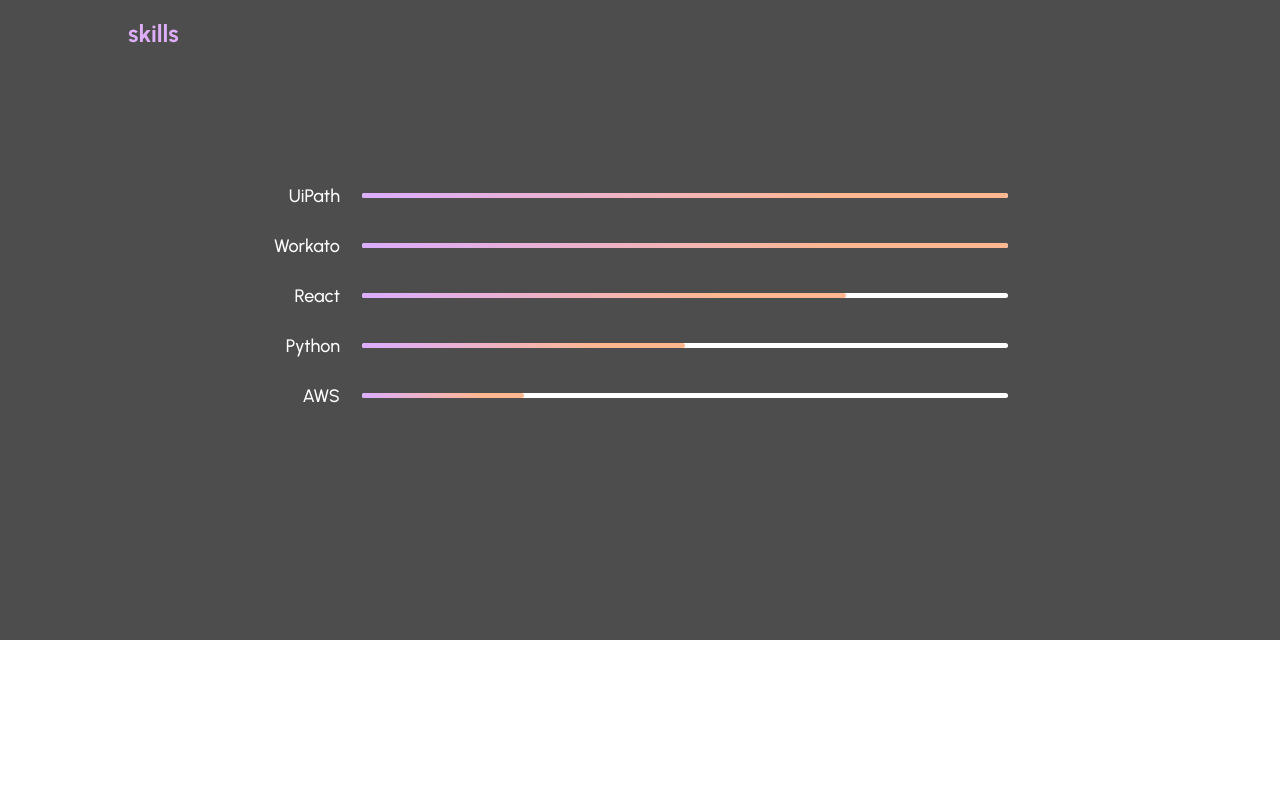
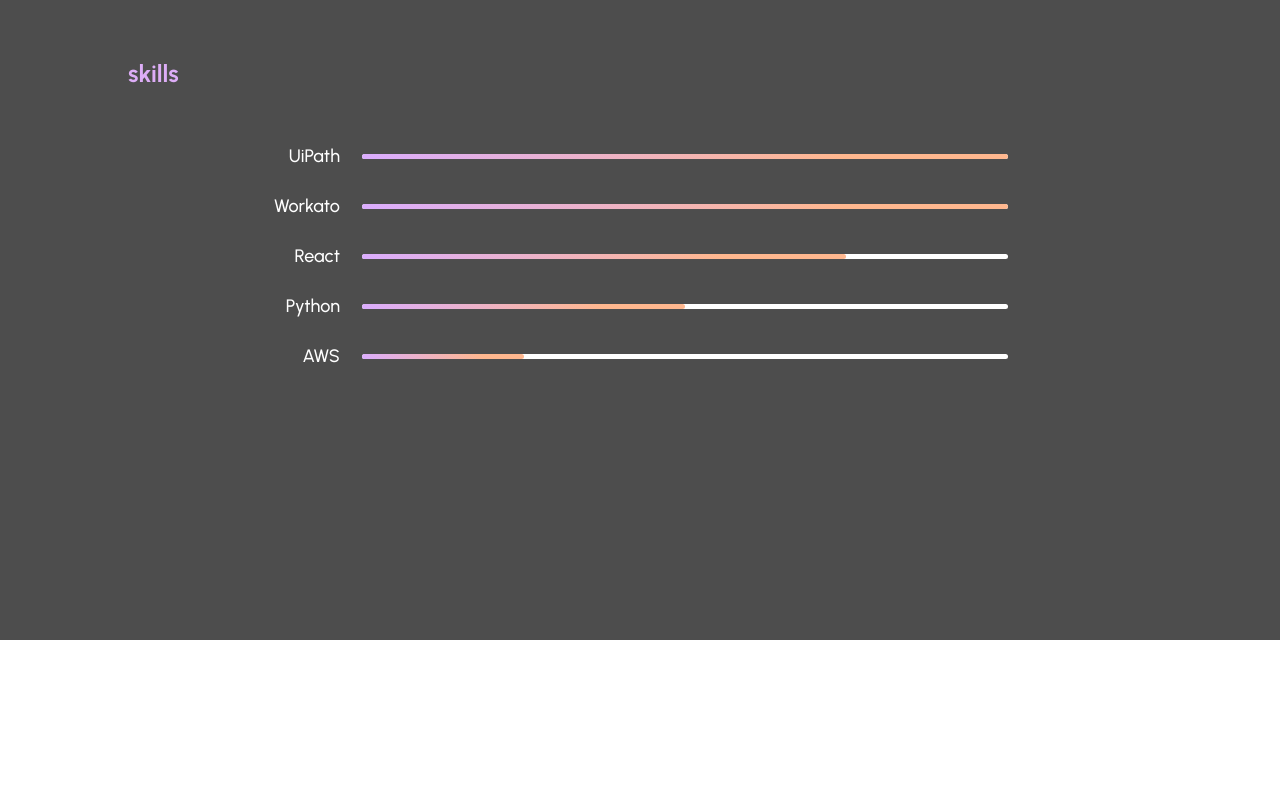
Before and after one commit to joshkotrous/personal-website-v2, a React (Create React App) app: page / in a window 1280 px wide. Shown: the part 1880-2680 px from the top of the page. Built offline with nearby package versions, Linux system fonts and the light colour scheme.

Commit message:
another margin update

```diff
--- a/src/assets/section.css
+++ b/src/assets/section.css
@@ -21,5 +21,5 @@
   display: flex;
   justify-content: center;
   flex-wrap: wrap;
-  margin-top: 10%;
+  margin-top: 3vh;
 }
```
